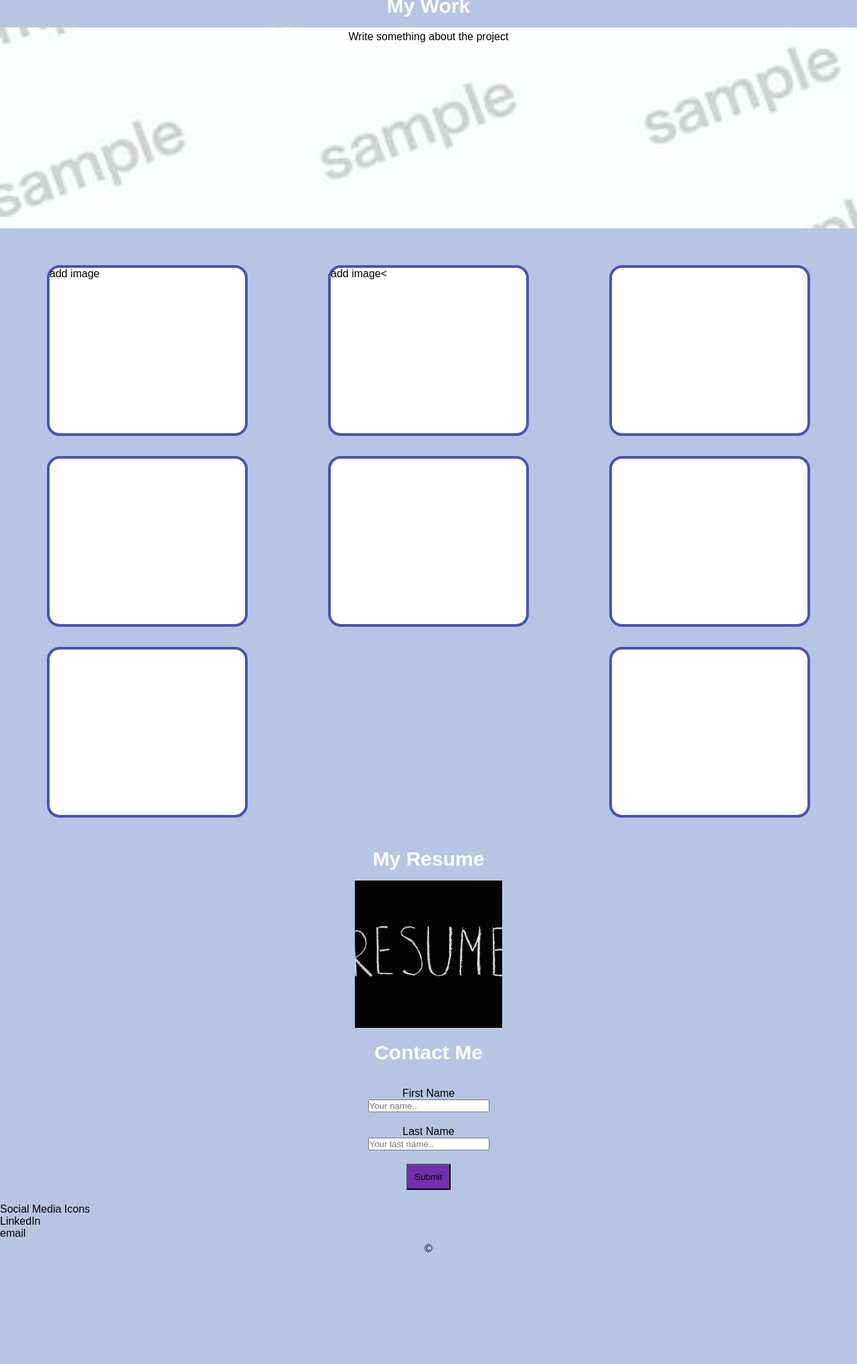
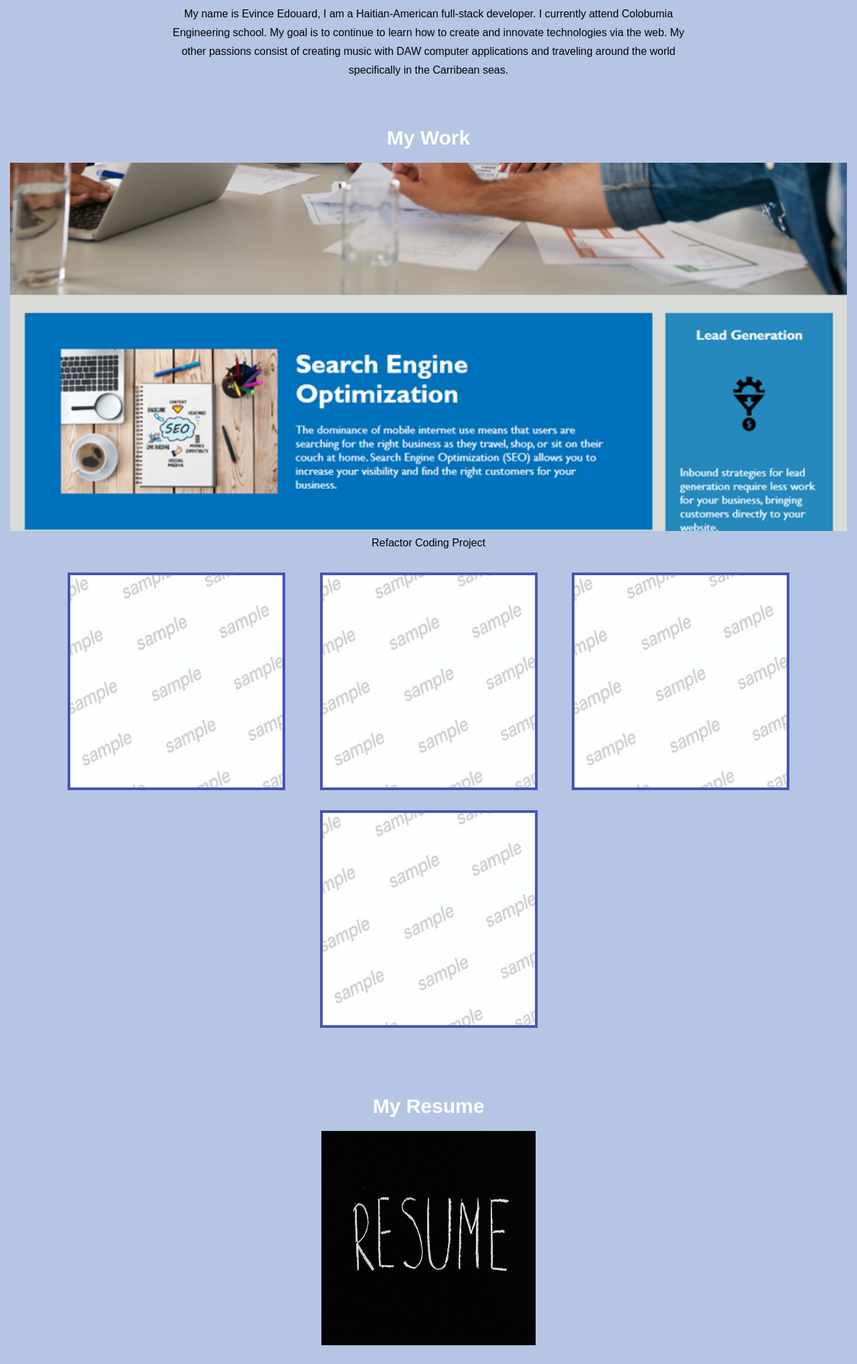
Before and after one commit to EEdouard28/Evince-Professional-Portfolio, a plain HTML site: page index.html in a window 1280 px wide. Shown: the part 593-2630 px from the top of the page at 67% size. Before the commit the page ends 2472 px from the top, so only its background shows below. Drawn offline with Linux system fonts and the light colour scheme.

Commit message:
refactor code

```diff
--- a/assets/style.css
+++ b/assets/style.css
@@ -1,10 +1,12 @@
 /* wireframing borders */
-    *{
+    * {
     box-sizing: border-box;
     padding: 0;
-    margin: 0;
+    margin: 0px;
     list-style: none;
     text-decoration: none;
+    overflow-x: hidden;
+    /* overflow x horizontal axis stops from scrolling */
 }
 
 /* Provides smooth transitions when links are clicked */
@@ -26,8 +28,8 @@ html {
 /* Webpage body details */
 body {
     background-color:var(--blue);
-    font-family: var(--plexfont)
-
+    font-family: var(--plexfont);
+    position: absolute;
 }
 
 /* Style the header with a color and some padding */
@@ -41,7 +43,7 @@ body {
 
 }
 
-/* Header titlle centered and font style */
+/* Header title centered and font style */
 .header h1 {
     text-align: center;
     font-family:var(--plexfont);
@@ -58,15 +60,12 @@ body {
     padding-top: 20px;
     margin-right: 40px;
     margin-bottom: -20px;
-
 }
 
 #navbar {
     display: flex;
     flex-direction: row;
     margin-bottom: 25px;
-    list-style: none;
-
 }
 
 /* navigation links */
@@ -75,17 +74,12 @@ body {
     font-family:var(--plexfont);
     color: var(--black);
     font-size: 15px;
-    line-height: 15px;
     padding: 15px;
     margin-top: 8px;
     text-decoration: none;
 }
 
-#aboutme h2, content h2, #resume h2, #contactme h2 {
-    margin-bottom: 20px;
-}
-
-
+/* Main Section */
 .portrait {
     height: 210px;
     width: 150px;
@@ -97,15 +91,20 @@ body {
     margin-bottom: 40px;
 }
 
-img {
+.hero-img {
+    width: 1250px;
+    height: 550px;
     object-fit:cover;
+
 }
 
 h2 {
     color:white;
     font-size: 30px;
-    line-height: 24px;
     text-align: center;
+    margin-top: 20px;
+    padding-top: 50px;
+    margin-bottom: 20px;
 }
 
 p {
@@ -113,55 +112,59 @@ p {
     font-size: 18px, 4vw;
     line-height: 28px;
     text-align: center;
+    font-family:var(--plexfont);
 }
 
-#work h2 {
-    margin-bottom: 15px;
+#aboutme p {
+    width: 60%;
+    margin-left: 20%;
 }
 
-
-.work, .more-work {
+/* Projects */
+#work, .more-work {
     display: flex;
     flex-wrap: wrap;
     justify-content: center;
 }
 
 .more-work {
-    justify-content: space-between;
-    margin-right: 70px;
-    margin-left: 70px;
+    justify-content: space-evenly;
+    margin-right: 50px;
+    margin-left: 50px;
     margin-bottom: 50px;
+
 }
 
 .projects {
     background-color: rgb(255, 255, 255);
-    height: 255px;
-    width: 300px;
+    height: 325px;
+    width: 325px;
     align-items: center;
     border: solid 4px rgb(75, 83, 176);
     margin-top: 30px;
-    border-radius: 19px;
+    overflow-y: hidden;
+
+}
+
+.project-img {
+    height: 325px;
+    width: 325px;
+    background-size: cover;
+    background-position: center;
 
 }
 
 
-#feature {
-    flex-grow: 1;
-    height: 300px;
-    width: 345px;
-    margin-bottom: 25px;
-    background-size: cover;
-    background-position: center;
-    background-image: url("./images/e100c43d8a26007a9bb811c9af8e756e_t.jpeg");
-}
-
+/* Resume section */
 #resume {
     display: flex;
     justify-content: center;
+
 }
 .resume-img {
-    height: 220px;
-    width: 220px;
+    /* border-radius: 19px; */
+    height: 320px;
+    width: 320px;
     margin-bottom: 25px;
     background-size: cover;
     background-position: center;
@@ -189,34 +192,32 @@ label, input {
 
 input {
     margin-bottom: 20px;
+    width: 300px;
+    padding: 5px;
 }
 
 .button {
     padding: 10px;
-    background-color:rgb(112, 48, 171);
+    background-color:rgb(26, 79, 149);
     display: inline-block;
     margin-left: auto;
     margin-right: auto;
-} */
+    border-radius: 15px;
+}
 
-/* Foot Section */
+/* Footer Section */
 #footer {
-display: flex;
-left: 0;
-bottom: 0;
-width: 100%;
-height: 100px;
-background-color: var(--blue);
-color: white;
-text-align: center;
-margin-top: 20px;
+    display: flex;
+    flex-direction: row;
+    justify-content: center;
 }
 
 #footer ul li {
-    align-content: center;
-    list-style-type: none;
+    display: inline;
+    margin-right: 20px;
+    margin-top: 10px;
+}
 
-}
 
 /* tablet */
 @media screen  and (min-width: 650px) {
--- a/index.html
+++ b/index.html
@@ -9,9 +9,8 @@
     <link rel="stylesheet" href="./assets/style.css">
 </head>
 
-<!-- Main section of webpage -->
+<!-- Header section of webpage -->
 <body>
-
     <header class="header">
         <h1>Evince Edouard</h1>
         <!-- Navigation links! -->
@@ -36,38 +35,38 @@
 
     <!-- Main Section -->
 <main>
+
     <!-- About me section with title, image and caption goes here -->
-    <section id="aboutme">
+    <article id="aboutme">
         <img class="portrait" src="./assets/images/DSC06521_pp.JPEG" alt="portrait image">
         <h2>About Me</h2>
-        <p>Lorem ipsum, dolor sit amet consectetur adipisicing elit. Maiores unde porro ex velit soluta molestiae reiciendis magni quisquam! Temporibus autem nobis placeat veniam molestiae non blanditiis quam quas laboriosam mollitia.</p>
-    </section>
+            <p>My name is Evince Edouard, I am a Haitian-American full-stack developer.
+                I currently attend Colobumia Engineering school. My goal is to continue to learn
+                how to create and innovate technologies via the web. My other passions consist of creating music
+                with DAW computer applications and traveling around the world specifically in the Carribean seas.</p>
+    </article>
 
-    <!-- Showcase work section -->
+    <!--Featured projects section -->
     <content>
         <h2>My Work</h2>
-        <section class="work">
-        <a href="https://www.youtube.com" id="feature" target="_blank">
-            <p id="descripton">Write something about the project</p>
+        <section id="work">
+            <a href="https://www.youtube.com" id="hero" target="_blank">
+            <img class="hero-img" src="./assets/images/01-html-css-git-homework-demo.png" alt="hero image">
+            <p id="descripton">Refactor Coding Project</p>
         </Section>
              </a>
+
         <section class="more-work">
-                <section class="projects">add image</section>
-                <section class="projects">add image<</section>
-                <section class="projects"></section>
-                <section class="projects"></section>
-                <section class="projects"></section>
-                <section class="projects"></section>
-                <section class="projects"></section>
-                <section class="projects"></section>
+            <section class="projects"><img class="project-img" src="./assets/images/e100c43d8a26007a9bb811c9af8e756e_t.jpeg" alt="project image"></section>
+                <section class="projects"><img class="project-img" src="./assets/images/e100c43d8a26007a9bb811c9af8e756e_t.jpeg" alt="project image"></section>
+                    <section class="projects"><img class="project-img" src="./assets/images/e100c43d8a26007a9bb811c9af8e756e_t.jpeg" alt="project image"></section>
+                        <section class="projects"><img class="project-img" src="./assets/images/e100c43d8a26007a9bb811c9af8e756e_t.jpeg" alt="project image"></section>
          </section>
 
         <h2>My Resume</h2>
-    <section id="resume">
-
+            <div id="resume">
              <img class="resume-img" src="./assets/images/pexels-anna-tarazevich-5598289.jpg" alt="resume image">
-
-    </section>
+            </div>
 
         <section id="contactme">
         <h2>Contact Me</h2>
@@ -86,11 +85,15 @@
 <!--  footer  -->
 <footer id="footer">
     <ul>
-    <li>Social Media Icons </li>
-    <li>LinkedIn</li>
-    <li>email</li>
+        <li>
+            <a href="https://www.linkedin.com/in/evince-edouard-105008134/" target="_blank">
+            <img class="socialmedia-img" src="./assets/images/linkedin.png" alt="linkedin-icon"></a>
+        </li>
+        <li>
+            <a href="mailto:evince.edouard@gmail.com" target="_blank">
+            <img class="socialmedia-img" src="./assets/images/gmail.png" alt="gmail-icon"></a>
+        </li>
     </ul>
-<p>&copy;</p>
 </footer>
 
 
```
Also changed, not shown: assets/images/01-html-css-git-homework-demo.png (added), assets/images/github.png (added), assets/images/gmail.png (added), assets/images/linkedin.png (added), notes.txt (deleted), 4 other files. Lines whose indentation alone changed are shown as unchanged.
